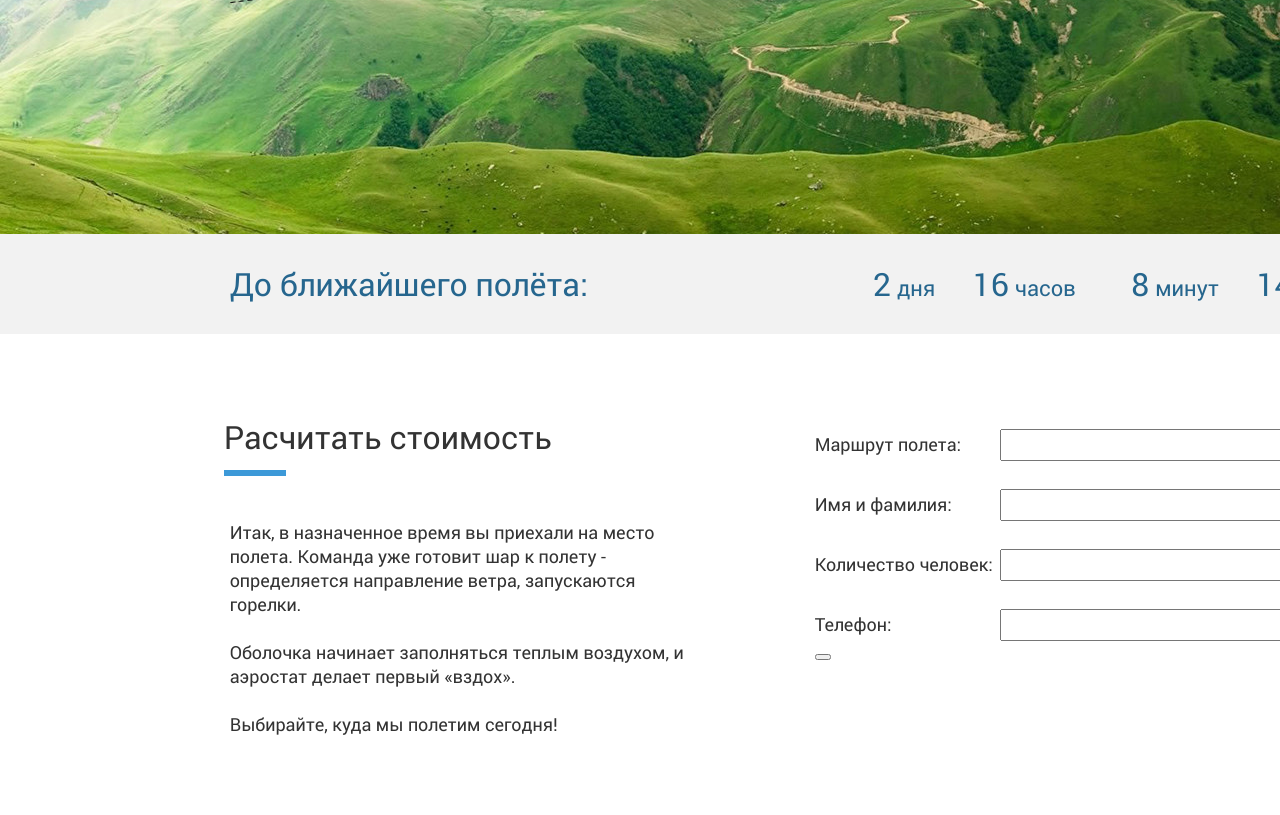
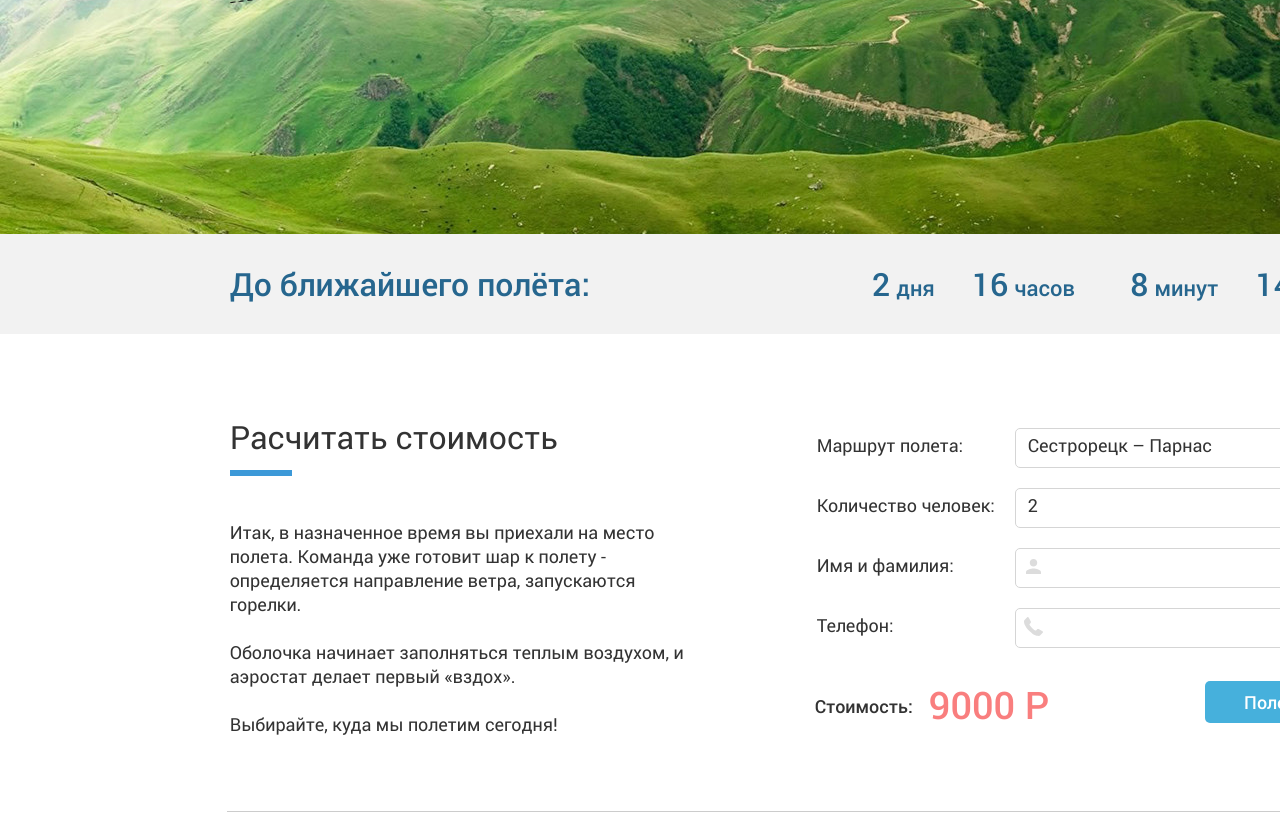
Before and after one commit to dkrupenya/aerostats, a website: page src/index.html in a window 1280 px wide. Shown: the part 2385-3200 px from the top of the page. Drawn offline with nearby package versions, Linux system fonts and the light colour scheme; files that its build step writes are made by us from their sources.

Commit message:
price section is pp

```diff
--- a/src/css/style.less
+++ b/src/css/style.less
@@ -48,6 +48,13 @@ h1, h2, h3 {
   width: 1200px;
   margin: 0 auto;
   padding: 0 30px;
+}
+hr {
+  height: 1px;
+  width: 98%;
+  background-color: #ccc;
+  border: none;
+  margin: 0 auto;
 }
 /* General style mixins */
 .h2() {
@@ -228,13 +235,6 @@ h1, h2, h3 {
   &__video-container {
     box-shadow: 0 20px 0 -10px #e6e6e6 ;
   }
-  & hr {
-    height: 1px;
-    width: 98%;
-    background-color: #ccc;
-    border: none;
-    margin: 0 auto;
-  }
 }
 
 /* Section Gallery */
@@ -371,6 +371,7 @@ h1, h2, h3 {
   background-color: #f2f2f2;
   color: #26668e;
   font-size: 32px;
+  font-weight: 500;
   height: 100px;
   line-height: 100px;
   & .container {
@@ -402,9 +403,9 @@ h1, h2, h3 {
   }
   &__words {
     .col(5);
+    height: 433px; // move <hr> down
     & h2 {
       .h2();
-      margin-left: -6px;
       margin-bottom: 44px;
     }
     & p {
@@ -418,19 +419,68 @@ h1, h2, h3 {
 }
 .price-form {
   font-size: 0;
-  padding-top: 36px;
+  padding-top: 37px;
 
   &__label {
     font-size: 18px;
     display: inline-block;
-    width: percentage(2/6);
+    width: 200px;
+    padding-left: 2px;
     line-height: 60px;
   }
   &__input {
     font-size: 18px;
     display: inline-block;
-    width: percentage(4/6);
-    box-sizing: border-box;
+    width: 355px;
+    padding-top: 4px;
+    padding-bottom: 8px;
+    border: 1px solid #d5d5d5;
+    border-radius: 5px;
+    &:active, &:focus {
+      border: 2px solid #aed6ff;
+    }
 
+    &--path,
+    &--num-of-passengers {
+      padding-left:12px;
+      background: url(../img/icon-form-arrows.png) no-repeat scroll 330px 6px;
+    }
+    &--name {
+      background: url(../img/icon-form-man.svg) no-repeat scroll 10px 10px;
+      padding-left:30px;
+    }
+    &--phone {
+      background: url(../img/icon-form-phone.svg) no-repeat scroll 8px 8px;
+      padding-left:30px;
+      margin-bottom: 30px;
+    }
+  }
+  & p {
+    font-size: 18px;
+    font-weight: 500;
+    line-height: 40px;
+    vertical-align: middle;
+    display: inline-block;
+    width: 390px;
+    & span {
+      font-size: 38px;
+      color: #f97e7e;
+      position: relative;
+      top: 6px;
+      margin-left: 16px;
+    }
+  }
+  &__btn {
+    display: inline-block;
+    line-height: 40px;
+    vertical-align: middle;
+    text-align: center;
+    width: 165px;
+    font-size: 18px;
+    font-weight: 500;
+    color: #fff;
+    background-color: #46b0dc;
+    border: none;
+    border-radius: 5px;
   }
 }
--- a/src/index.html
+++ b/src/index.html
@@ -102,18 +102,19 @@
             </div>
             <div class="price__form">
                 <form class="price-form" action="">
-                    <label class="price-form__label" for="">Маршрут полета:</label>
-                    <input class="price-form__input" type="text"/>
-                    <label class="price-form__label" for="">Имя и фамилия:</label>
-                    <input class="price-form__input" type="text"/>
-                    <label class="price-form__label" for="">Количество человек:</label>
-                    <input class="price-form__input" type="text"/>
-                    <label class="price-form__label" for="">Телефон:</label>
-                    <input class="price-form__input" type="text"/>
-                    Стоимость:
-                    <button>Полетели!</button>
+                    <label class="price-form__label" for="path">Маршрут полета:</label>
+                    <input class="price-form__input price-form__input--path" id="path" type="text" name="path" value="Сестрорецк – Парнас"/>
+                    <label class="price-form__label" for="num-of-passengers">Количество человек:</label>
+                    <input class="price-form__input price-form__input--num-of-passengers" id="num-of-passengers" type="text" name="num-of-passengers" value="2"/>
+                    <label class="price-form__label" for="name">Имя и фамилия:</label>
+                    <input class="price-form__input price-form__input--name" id="name" type="text" name="name"/>
+                    <label class="price-form__label" for="phone">Телефон:</label>
+                    <input class="price-form__input price-form__input--phone" id="phone" type="text" name="phone"/>
+                    <p>Стоимость:<span>9000 Р</span></p>
+                    <input class="price-form__btn" id="submit" type="submit" name="submit" value="Полетели!"/>
                 </form>
             </div>
+            <hr/>
         </div>
     </section>
 
```
Also changed, not shown: src/img/icon-form-arrow-bottom.svg (added), src/img/icon-form-arrow-top.svg (added), src/img/icon-form-arrows.png (added), src/img/icon-form-man.svg (added), src/img/icon-form-phone.svg (added).
